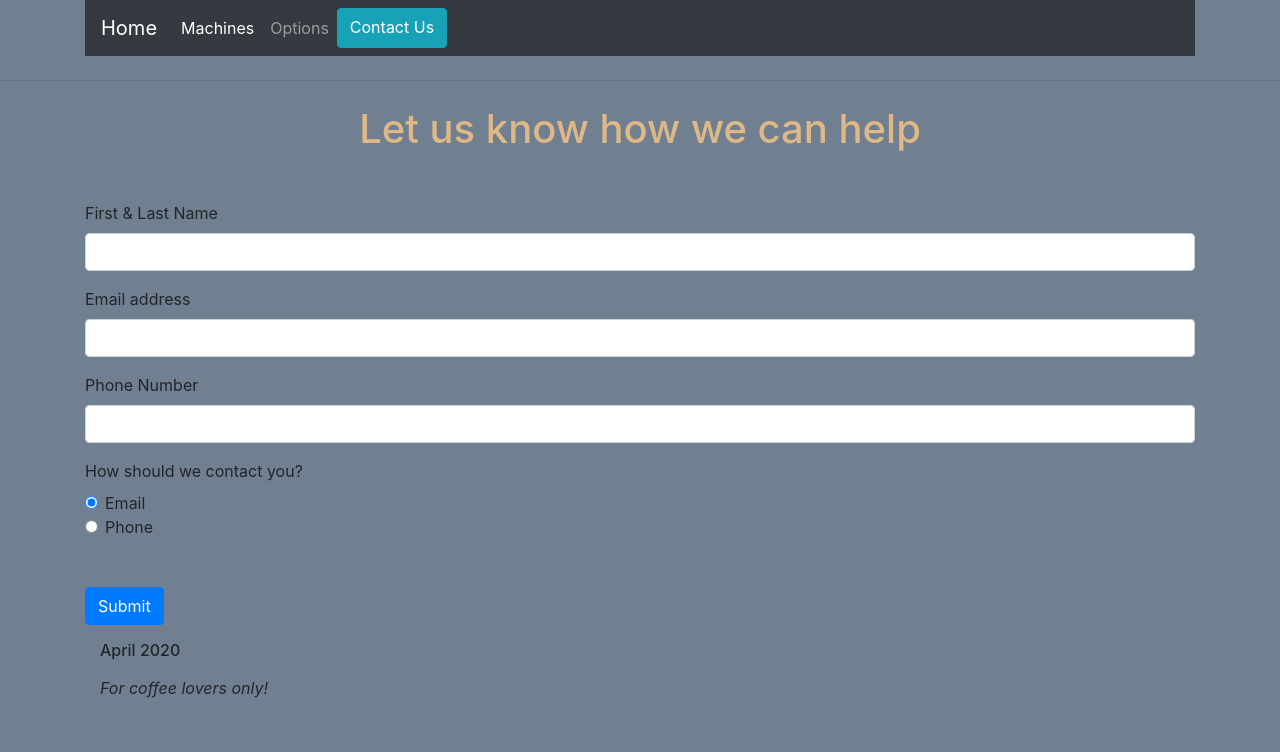
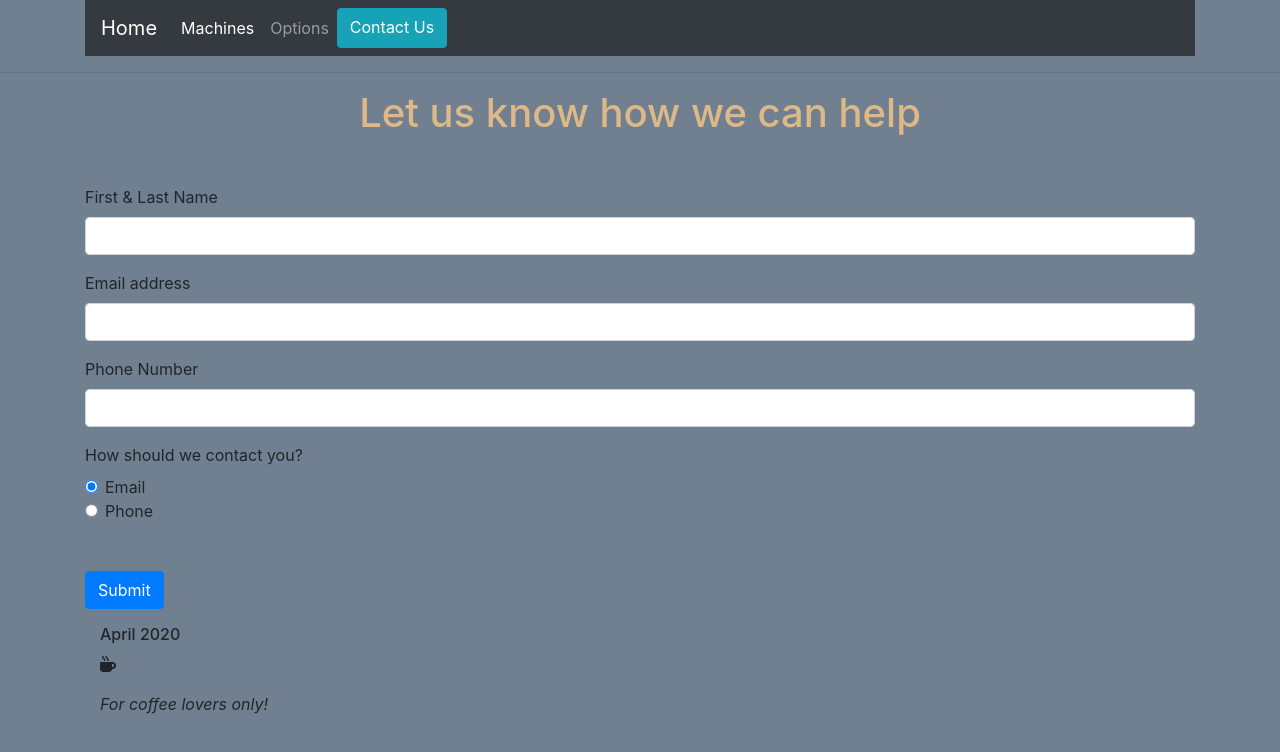
Before and after one commit to andolu/project1, a plain HTML site: page contact.html in a window 1280 px wide. Drawn offline with nearby package versions, Linux system fonts and the light colour scheme.

Commit message:
Fonts awesome

```diff
--- a/contact.html
+++ b/contact.html
@@ -17,8 +17,8 @@
     <link rel="stylesheet" href="styles.css">
 </head>
 <body>
-<!--Navbar-->
-<div class="container">
+ <!--Navbar-->
+ <div class="container">
     <nav class="navbar navbar-expand-lg navbar-dark bg-dark">
         <a class="navbar-brand" href="index.html">Home</a>
         <button class="navbar-toggler" type="button" data-toggle="collapse" data-target="#navbarSupportedContent" aria-controls="navbarSupportedContent" aria-expanded="false" aria-label="Toggle navigation">
@@ -40,7 +40,7 @@
     </nav>
 </div>
 
-<hr class="my-4">
+<hr class="my-3">
 
 <div class="container text-center">
     <h1>Let us know how we can help</h1>
@@ -92,6 +92,7 @@
         </div>
         <div class="col-sm-3">
           <h6>April 2020</h6>
+          <i class="fas fa-mug-hot"></i>
           <p class="mt-3"><em>For coffee lovers only!</em></p>
         </div>
       </div>
```
Also changed, not shown: index.html (+3 -1 lines), machines.html (+1 -0 lines), options.html (+1 -0 lines).
